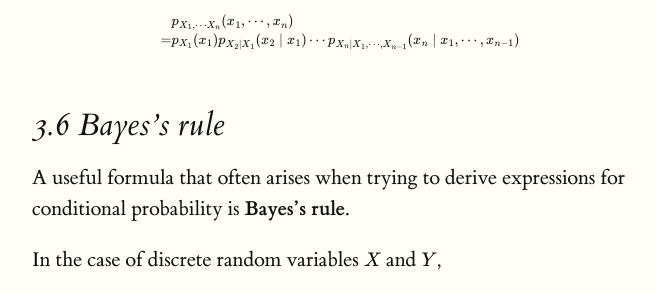
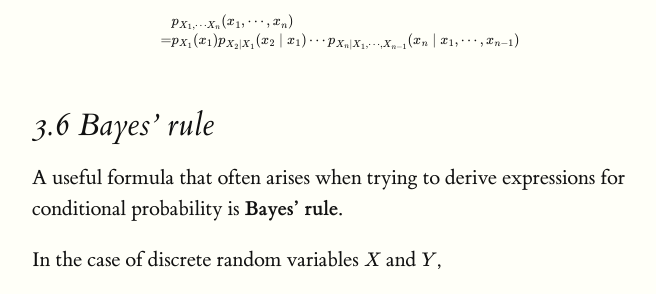
Before and after one commit to ermongroup/cs228-notes, a Jekyll site: the page built from preliminaries/probabilityreview/index.md, in a window 1280 px wide and 900 px high, scrolled down 11751 px. Shown: the part 154-448 px from the top of the window, without its empty margins (128-784 px from the left). Built offline with Jekyll 4.4.1, drawn with Linux system fonts in a browser that asks for light colours; formulas are drawn with MathJax 3.

Commit message:
English fixed (#163)

```diff
--- a/preliminaries/probabilityreview/index.md
+++ b/preliminaries/probabilityreview/index.md
@@ -321,9 +321,9 @@ $$
 \end{align*}
 $$
 
-## 3.6 Bayes’s rule
+## 3.6 Bayes' rule
 
-A useful formula that often arises when trying to derive expressions for conditional probability is **Bayes’s rule**.
+A useful formula that often arises when trying to derive expressions for conditional probability is **Bayes' rule**.
 
 In the case of discrete random variables $$X$$ and $$Y$$,
 
```
